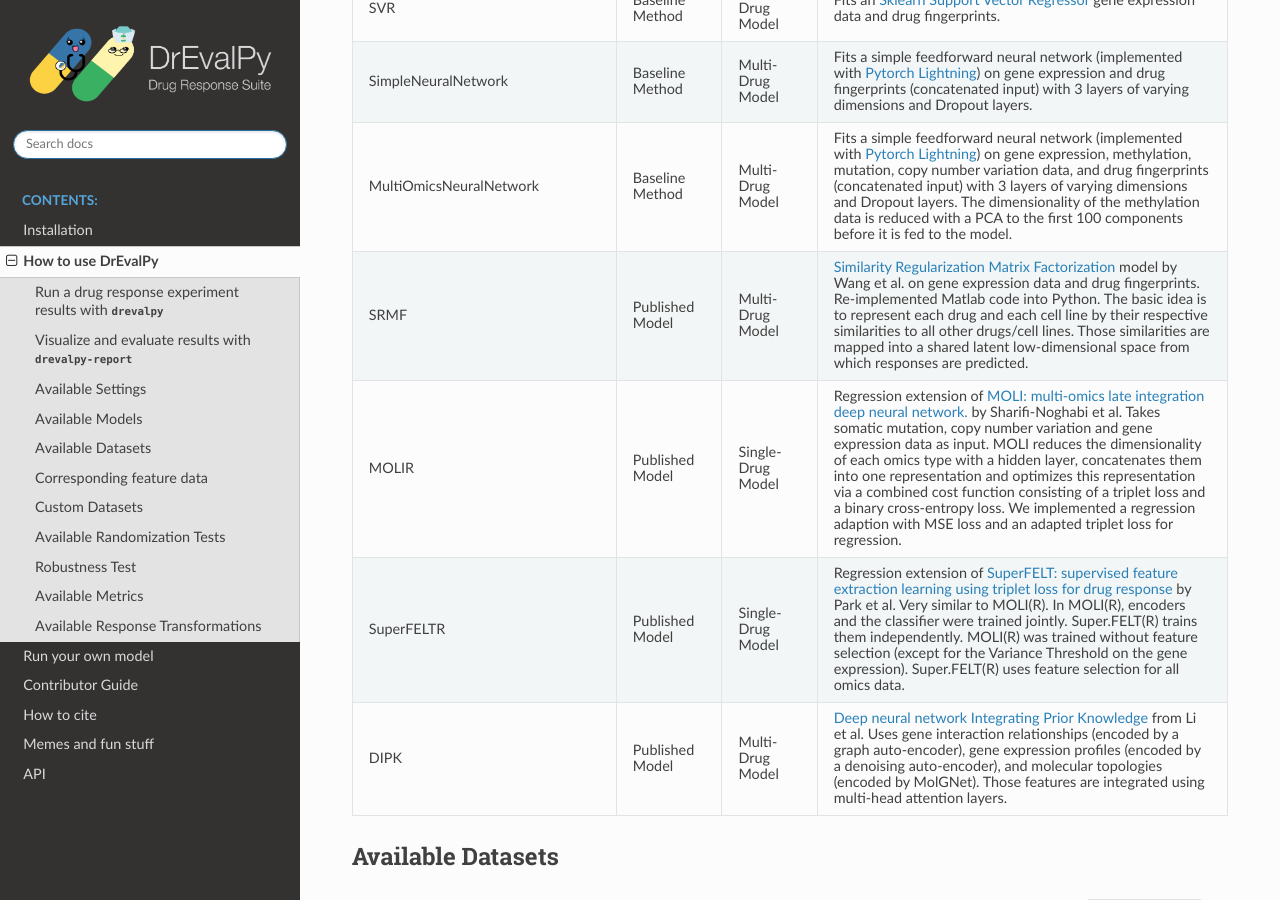
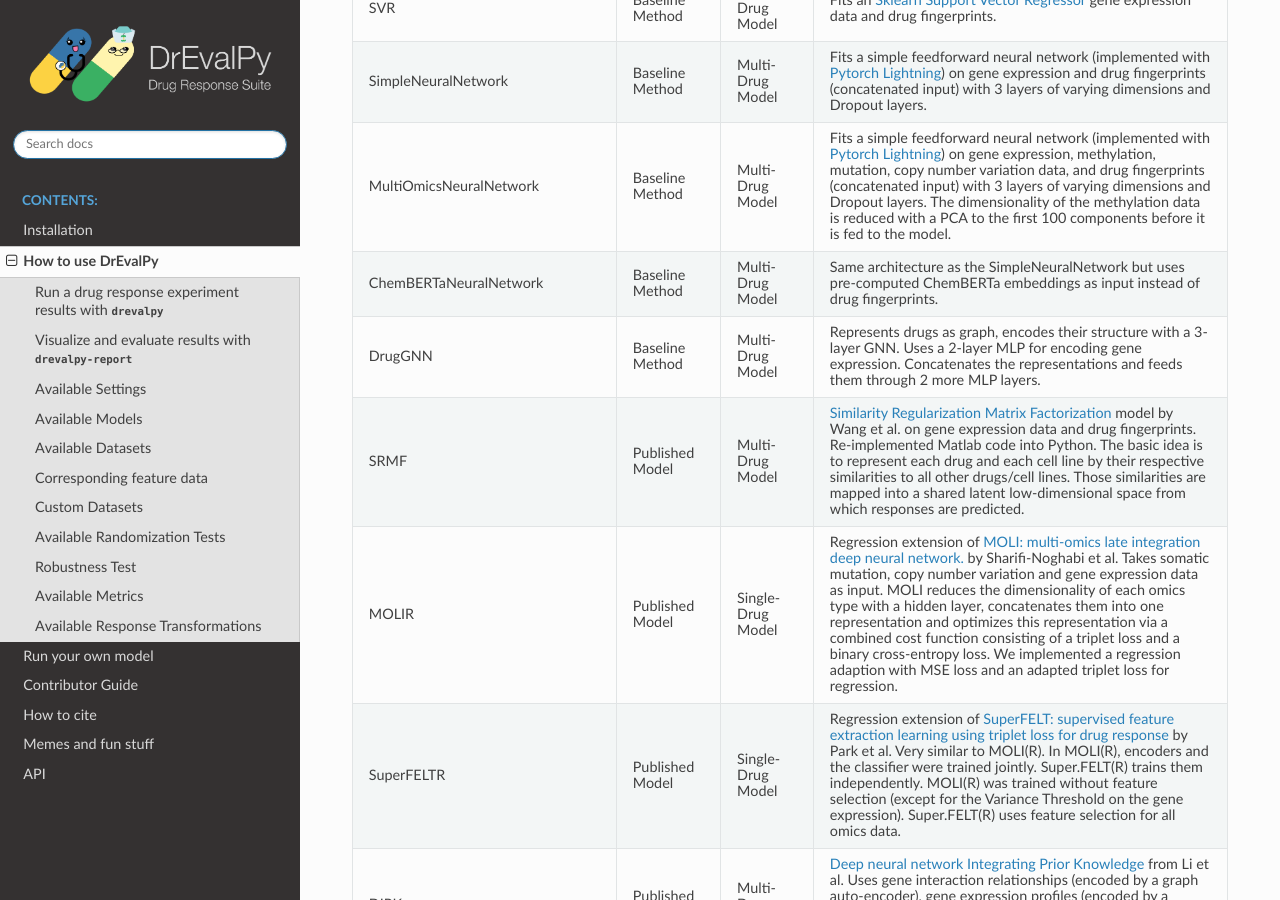
Before and after one commit to daisybio/drevalpy, a Sphinx documentation site: the page built from docs/usage.rst, in a window 1280 px wide and 900 px high, scrolled down 4786 px. Built offline with Sphinx 7.4.7 and the Read the Docs theme 3.1.0, drawn with Linux system fonts in a browser that asks for light colours.

Commit message:
updated summary png to include ChemBERTaNeuralNetwork, DrugGNN, BeatAML2, and PDX_Bruna. Updated documentation to include DrugGNN API. Updated SimpleNeuralNetwork-related files where ChemBERTaNeuralNetwork wasn't yet mentioned. Added documentation information to usage.rst.

```diff
--- a/docs/drevalpy.models.SimpleNeuralNetwork.rst
+++ b/docs/drevalpy.models.SimpleNeuralNetwork.rst
@@ -1,7 +1,7 @@
 Simple Neural Network
 ===========================================
 
-Simple Neural Network Model
+Simple Neural Network Model and ChemBERTaNeuralNetwork
 ------------------------------------------------------------------
 
 .. automodule:: drevalpy.models.SimpleNeuralNetwork.simple_neural_network
--- a/docs/usage.rst
+++ b/docs/usage.rst
@@ -177,6 +177,10 @@ For ``--models``, you can also perform randomization and robustness tests. The `
 +---------------------------------+----------------------------+--------------------------------------+--------------------------------------------------------------------------------------------------------------------------------------------------------------------------------------------------------------------------------------------------------------------------------------------------------------------------------------------------------------------------------------------------------------------------------------------------------------------------------------------------------------------------------------------------------------------------------------------+
 | MultiOmicsNeuralNetwork         | Baseline Method            | Multi-Drug Model                     | Fits a simple feedforward neural network (implemented with `Pytorch Lightning <https://lightning.ai/docs/pytorch/stable/>`_) on gene expression, methylation, mutation, copy number variation data, and drug fingerprints (concatenated input) with 3 layers of varying dimensions and Dropout layers. The dimensionality of the methylation data is reduced with a PCA to the first 100 components before it is fed to the model.                                                                                                                                                         |
 +---------------------------------+----------------------------+--------------------------------------+--------------------------------------------------------------------------------------------------------------------------------------------------------------------------------------------------------------------------------------------------------------------------------------------------------------------------------------------------------------------------------------------------------------------------------------------------------------------------------------------------------------------------------------------------------------------------------------------+
+| ChemBERTaNeuralNetwork          | Baseline Method            | Multi-Drug Model                     | Same architecture as the SimpleNeuralNetwork but uses pre-computed ChemBERTa embeddings as input instead of drug fingerprints.                                                                                                                                                                                                                                                                                                                                                                                                                                                             |
++---------------------------------+----------------------------+--------------------------------------+--------------------------------------------------------------------------------------------------------------------------------------------------------------------------------------------------------------------------------------------------------------------------------------------------------------------------------------------------------------------------------------------------------------------------------------------------------------------------------------------------------------------------------------------------------------------------------------------+
+| DrugGNN                         | Baseline Method            | Multi-Drug Model                     | Represents drugs as graph, encodes their structure with a 3-layer GNN. Uses a 2-layer MLP for encoding gene expression. Concatenates the representations and feeds them through 2 more MLP layers.                                                                                                                                                                                                                                                                                                                                                                                         |
++---------------------------------+----------------------------+--------------------------------------+--------------------------------------------------------------------------------------------------------------------------------------------------------------------------------------------------------------------------------------------------------------------------------------------------------------------------------------------------------------------------------------------------------------------------------------------------------------------------------------------------------------------------------------------------------------------------------------------+
 | SRMF                            | Published Model            | Multi-Drug Model                     | `Similarity Regularization Matrix Factorization <https://doi.org/10.1186/s12885-017-3500-5>`_ model by Wang et al. on gene expression data and drug fingerprints. Re-implemented Matlab code into Python. The basic idea is to represent each drug and each cell line by their respective similarities to all other drugs/cell lines. Those similarities are mapped into a shared latent low-dimensional space from which responses are predicted.                                                                                                                                         |
 +---------------------------------+----------------------------+--------------------------------------+--------------------------------------------------------------------------------------------------------------------------------------------------------------------------------------------------------------------------------------------------------------------------------------------------------------------------------------------------------------------------------------------------------------------------------------------------------------------------------------------------------------------------------------------------------------------------------------------+
 | MOLIR                           | Published Model            | Single-Drug Model                    | Regression extension of `MOLI: multi-omics late integration deep neural network. <https://doi.org/10.1093/bioinformatics/btz318>`_ by Sharifi-Noghabi et al. Takes somatic mutation, copy number variation and gene expression data as input. MOLI reduces the dimensionality of each omics type with a hidden layer, concatenates them into one representation and optimizes this representation via a combined cost function consisting of a triplet loss and a binary cross-entropy loss. We implemented a regression adaption with MSE loss and an adapted triplet loss for regression.|
```
Also changed, not shown: docs/drevalpy.models.DrugGNN.rst (added, +9 -0 lines), 3 other files.
